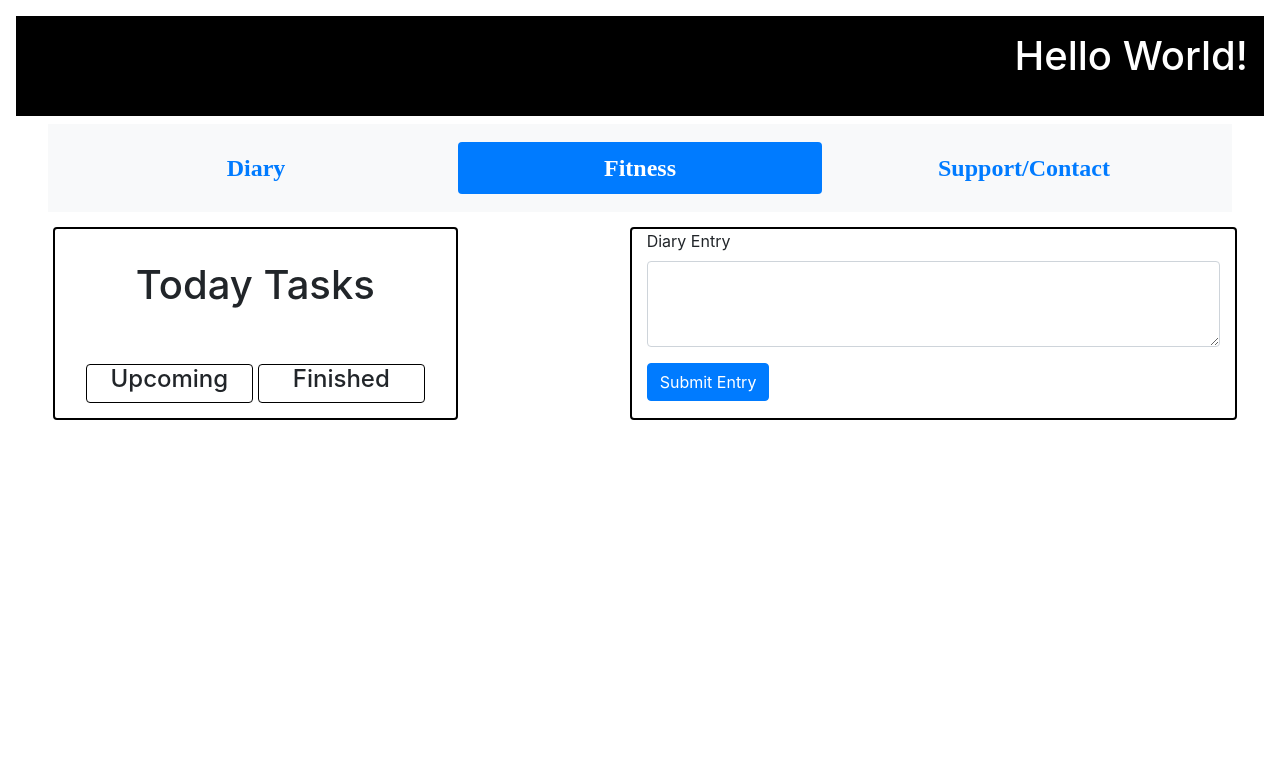
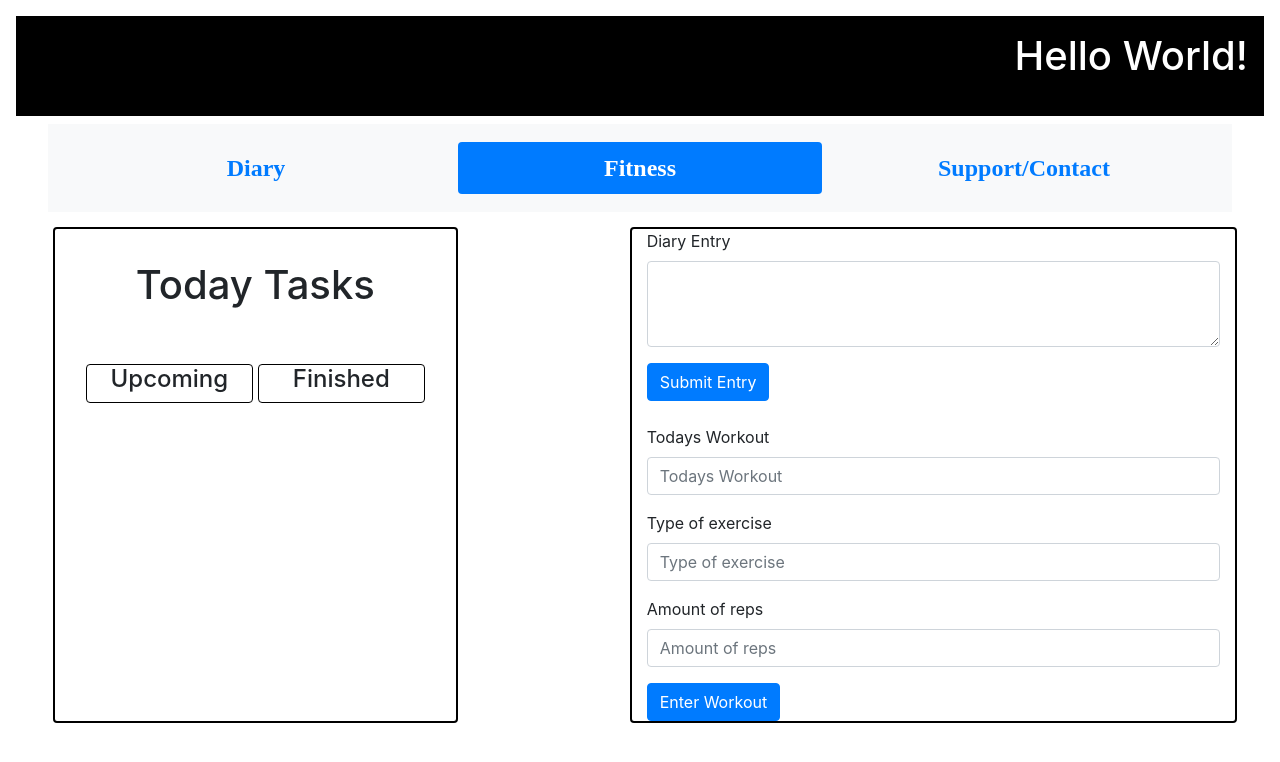
Before and after one commit to DaniBoie/lifeTrack, a website: page public/index.html in a window 1280 px wide. Drawn offline with nearby package versions, Linux system fonts and the light colour scheme.

Commit message:
added forms

```diff
--- a/public/index.html
+++ b/public/index.html
@@ -75,6 +75,23 @@
                     <button type="button" class="btn btn-primary">Submit Entry</button>
 
                 </form>
+                <br>
+                <form>
+                    <div class="form-group">
+                      <label for="formGroupExampleInput">Todays Workout</label>
+                      <input type="text" class="form-control" id="formGroupExampleInput" placeholder="Todays Workout">
+                    </div>
+                    <div class="form-group">
+                      <label for="formGroupExampleInput2">Type of exercise</label>
+                      <input type="text" class="form-control" id="formGroupExampleInput2" placeholder="Type of exercise">
+                    </div>
+                      <div class="form-group">
+                      <label for="formGroupExampleInput2">Amount of reps</label>
+                      <input type="text" class="form-control" id="formGroupExampleInput2" placeholder="Amount of reps">
+                    </div>
+                    <button type="button" class="btn btn-primary">Enter Workout</button>
+
+                  </form>
             </section>
         </div>
     </div>
```
